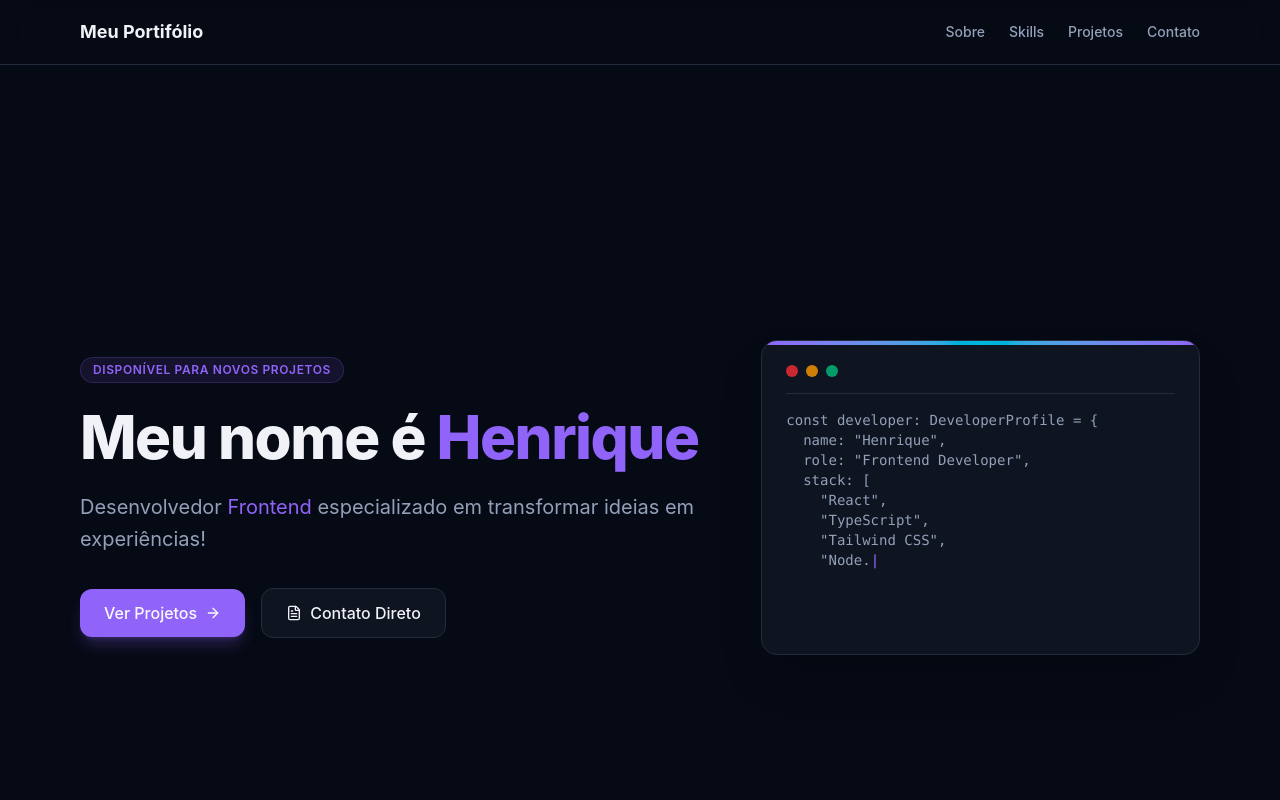
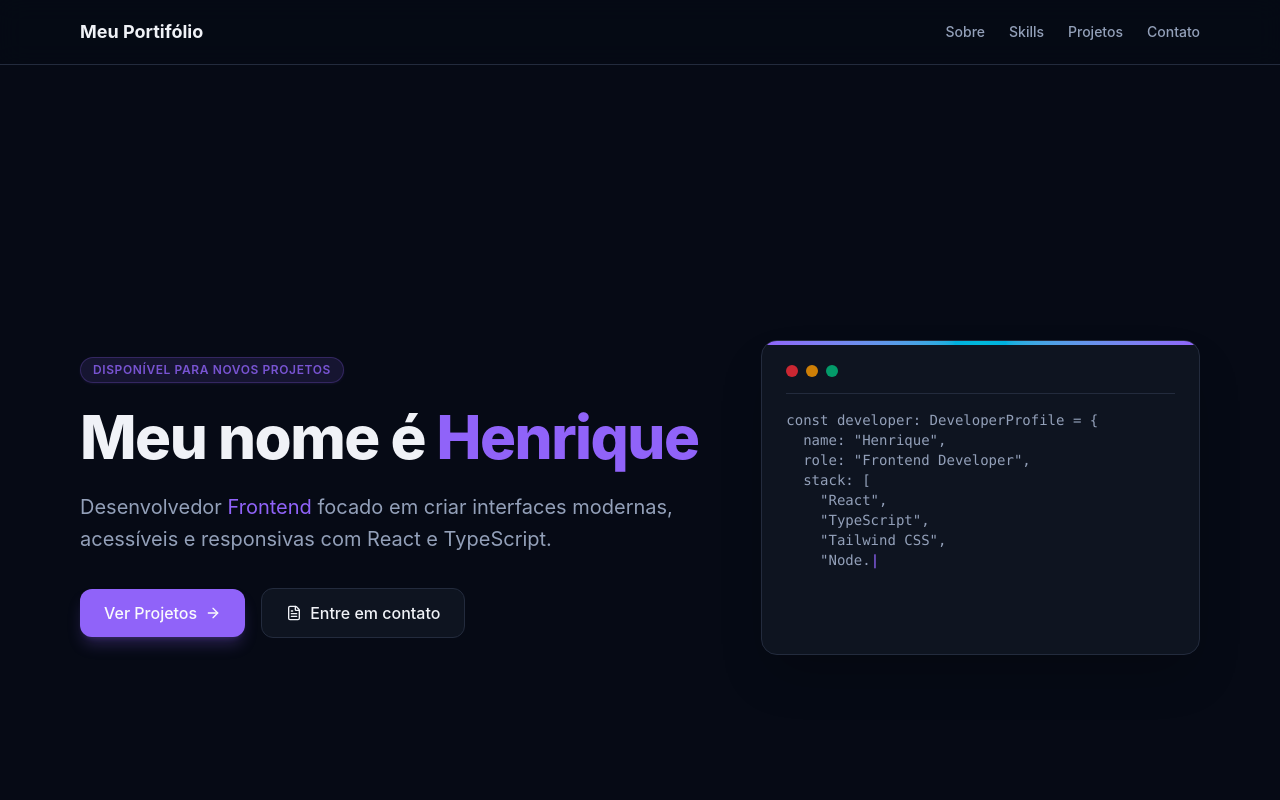
Before and after one commit to Henrique970/personal-portifolio, a React (Vite) app: page / in a window 1280 px wide. Shown: the top 800 px of the page. Built offline with nearby package versions, Linux system fonts and the light colour scheme.

Commit message:
feat: adiciona efeitos no hero section

```diff
--- a/src/App.tsx
+++ b/src/App.tsx
@@ -6,11 +6,9 @@
   return (
     <div className="min-h-screen flex flex-col bg-background text-foreground dark">
       <Header />
-
       <main className="grow pt-16">
         <Hero />
       </main>
-
       <Footer />
     </div>
   )
--- a/src/components/sections/Hero/index.tsx
+++ b/src/components/sections/Hero/index.tsx
@@ -6,10 +6,8 @@
     return (
         <section id="sobre" className="min-h-[calc(100vh-4rem)] flex items-center justify-center py-16">
             <div className="max-w-6xl mx-auto px-4 grid grid-cols-1 lg:grid-cols-12 gap-12 items-center w-full">
-
-                {/* Lado Esquerdo: Textos e Botões */}
                 <div className="lg:col-span-7 flex flex-col items-start gap-6">
-                    <span className="px-3 py-1 bg-primary/10 text-primary border border-primary/20 rounded-full text-xs font-semibold uppercase tracking-wider">
+                    <span className="px-3 py-1 bg-primary/15 text-primary border border-primary/30 rounded-full text-xs font-semibold uppercase tracking-wider animate-pulse shadow-sm shadow-primary/10">
                         Disponível para novos projetos
                     </span>
 
@@ -18,7 +16,7 @@
                     </h1>
 
                     <p className="text-lg md:text-xl text-muted-foreground leading-relaxed">
-                        Desenvolvedor <span className="text-primary">Frontend</span> especializado em transformar ideias em experiências!
+                        Desenvolvedor <span className="text-primary">Frontend</span> focado em criar interfaces modernas, acessíveis e responsivas com React e TypeScript.
                     </p>
 
                     <div className="flex flex-wrap items-center gap-4 pt-2">
@@ -29,7 +27,7 @@
 
                         <a href="#contato"
                             className="inline-flex items-center gap-2 px-6 py-3 bg-card hover:bg-muted text-card-foreground border border-border font-medium rounded-xl transition-colors">
-                            <FileText className="w-4 h-4" /> Contato Direto
+                            <FileText className="w-4 h-4" /> Entre em contato
                         </a>
                     </div>
                 </div>
```
